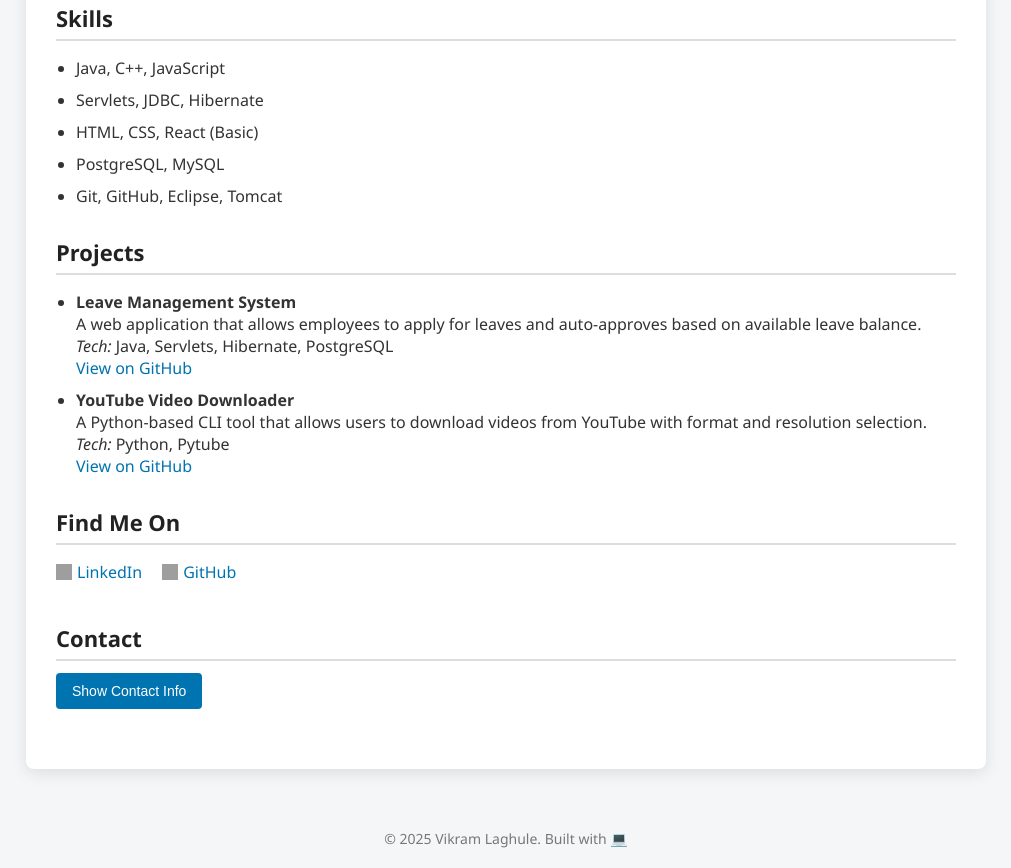
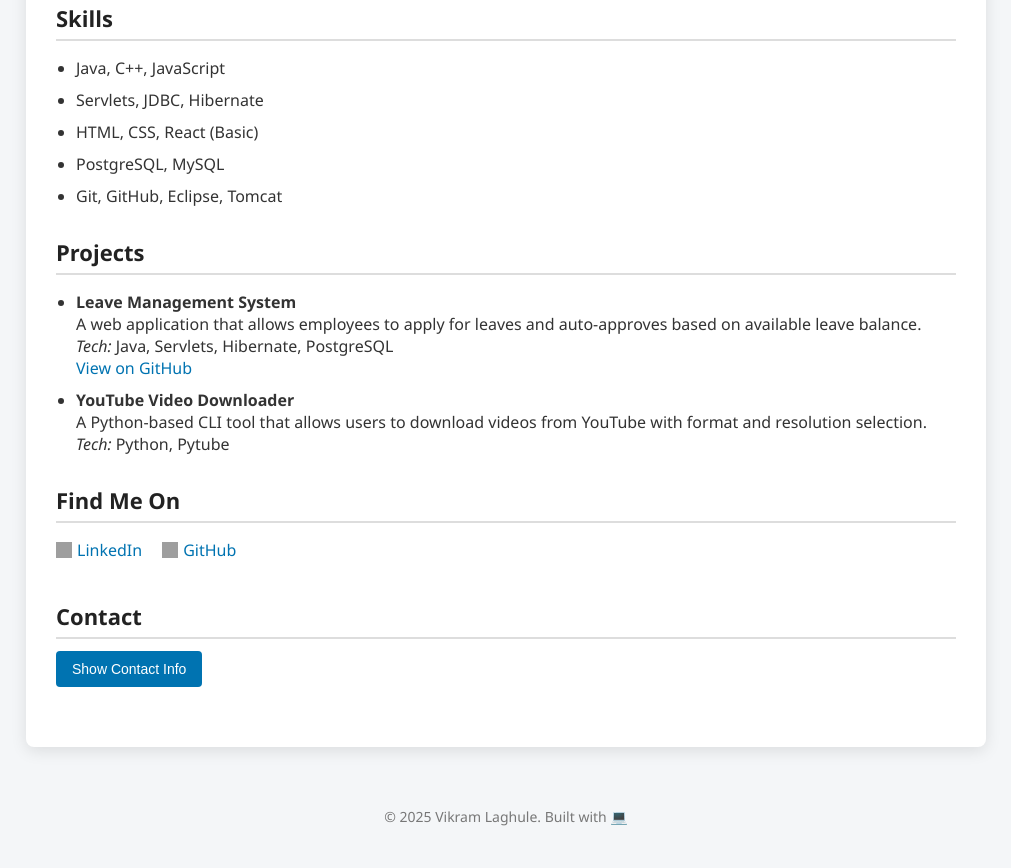
Before and after one commit to vikramlaghule/vikramlaghule.github.io, a plain HTML site: page index.html in a window 1280 px wide. Shown: the part 547-1415 px from the top of the page, without its empty margins (134-1145 px from the left). After the commit the page ends 1393 px from the top, so only its background shows below. Drawn offline with Linux system fonts and the light colour scheme; grey boxes are pictures that could not be loaded.

Commit message:
Update index.html

```diff
--- a/index.html
+++ b/index.html
@@ -202,13 +202,12 @@
           <strong>Leave Management System</strong><br>
           A web application that allows employees to apply for leaves and auto-approves based on available leave balance.<br>
           <em>Tech:</em> Java, Servlets, Hibernate, PostgreSQL<br>
-          <a href="https://github.com/yourusername/leave-management" target="_blank">View on GitHub</a>
+          <a href="https://github.com/vikramlaghule/LeaveManagementSystem.git" target="_blank">View on GitHub</a>
         </li>
         <li>
           <strong>YouTube Video Downloader</strong><br>
           A Python-based CLI tool that allows users to download videos from YouTube with format and resolution selection.<br>
           <em>Tech:</em> Python, Pytube<br>
-          <a href="https://github.com/yourusername/youtube-downloader" target="_blank">View on GitHub</a>
         </li>
       </ul>
     </section>
```
